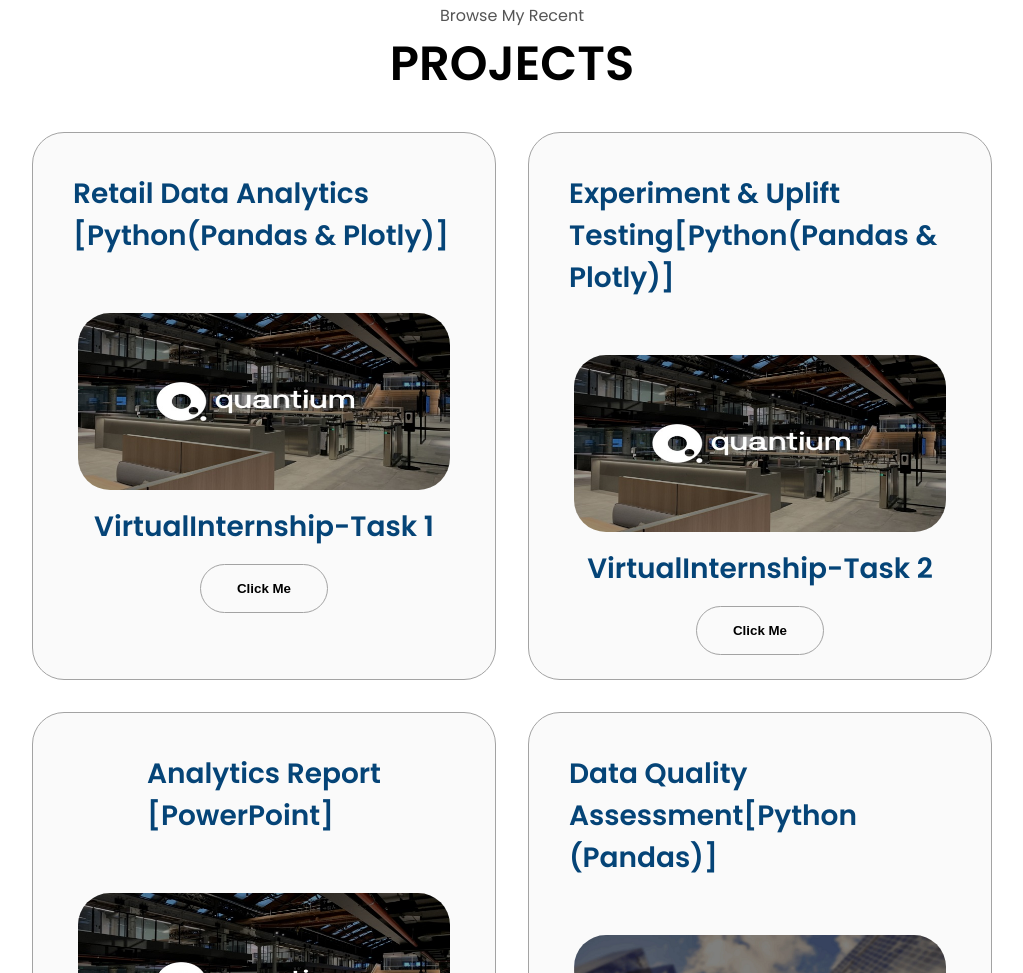
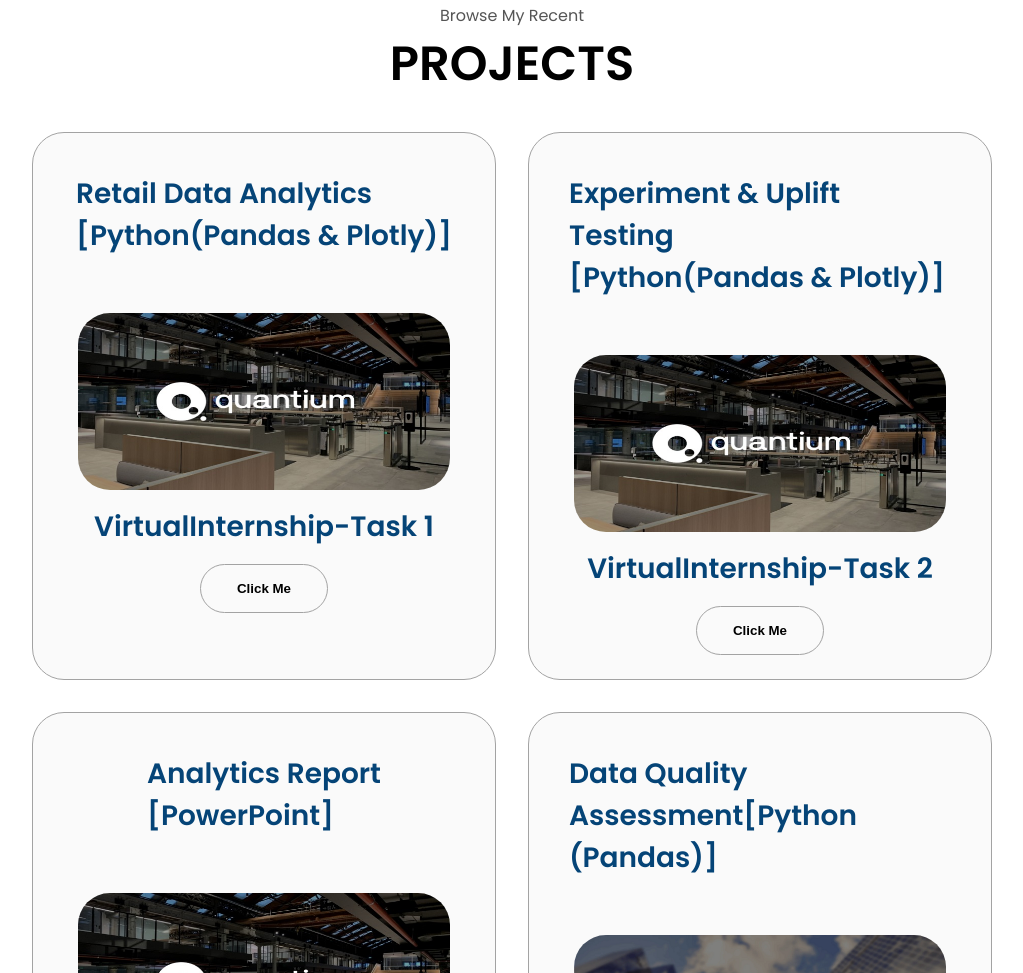
Before and after one commit to Legacy5234/Portfolio, a plain HTML site: page index.html in a window 1280 px wide. Shown: the part 2461-3434 px from the top of the page, without its empty margins (128-1151 px from the left). Drawn offline with Linux system fonts and the light colour scheme.

Commit message:
Update index.html

```diff
--- a/index.html
+++ b/index.html
@@ -223,7 +223,7 @@
         <div class="about-containers">
           <div class="details-container color-container">
             <div class="article-container">
-              <h2 class="experience-sub-title project-title">Retail Data Analytics [Python(Pandas & Plotly)]</h2>
+              <h2 class="experience-sub-title project-title">Retail Data Analytics <br>[Python(Pandas & Plotly)]</h2>
               <img
                 src="./assets/quantium_retail_analysis.jpg"
                 alt="Project 1"
@@ -250,7 +250,7 @@
 
           <div class="details-container color-container">
             <div class="article-container">
-              <h2 class="experience-sub-title project-title">Experiment & Uplift Testing[Python(Pandas & Plotly)]</h2>
+              <h2 class="experience-sub-title project-title">Experiment & Uplift Testing <br>[Python(Pandas & Plotly)]</h2>
               <img
                 src="./assets/quantium_retail_analysis.jpg"
                 alt="Project 2"
```
